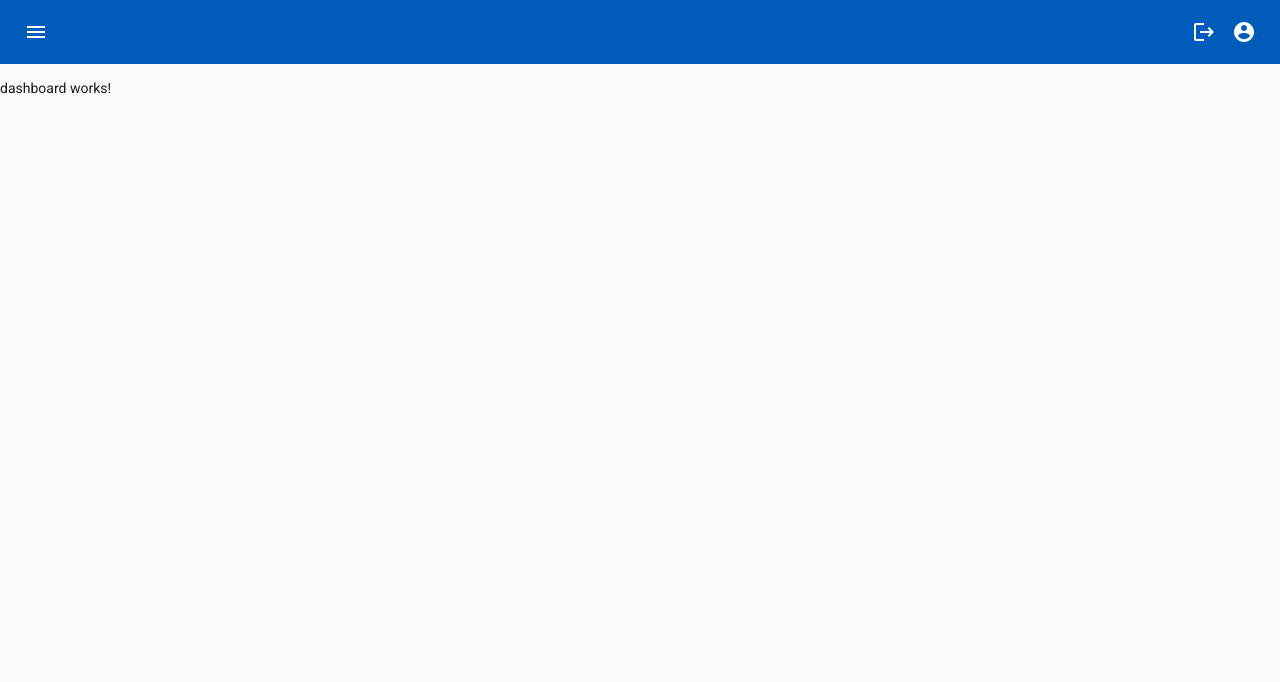
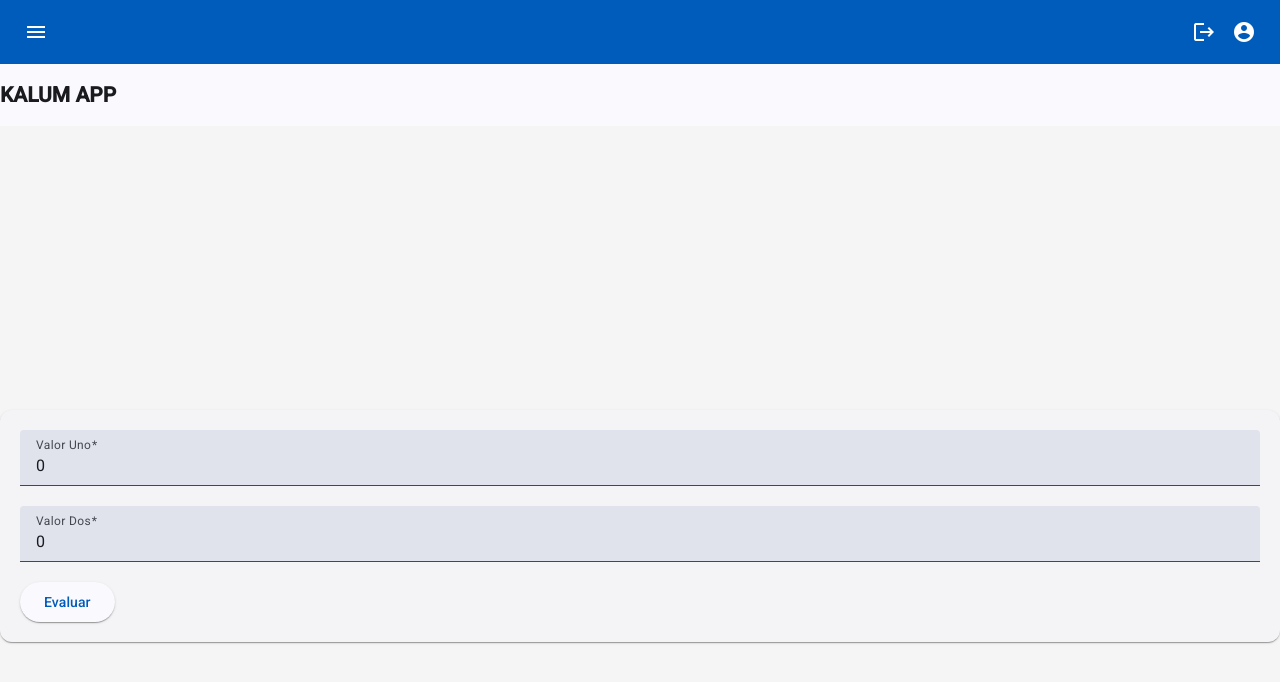
Before and after one commit to EdwinTumax/kalium-app-2026-angular, an Angular app: page /dashboard in a window 1280 px wide. Shown: the top 682 px of the page. Built offline with nearby package versions, Linux system fonts and the light colour scheme.

Commit message:
example demo

```diff
--- a/package.json
+++ b/package.json
@@ -31,6 +31,7 @@
     "@angular/platform-browser": "^20.1.0",
     "@angular/router": "^20.1.0",
     "rxjs": "~7.8.0",
+    "sweetalert2": "^11.26.25",
     "tslib": "^2.3.0",
     "zone.js": "~0.15.0"
   },
--- a/src/app/page/dashboard/dashboard.html
+++ b/src/app/page/dashboard/dashboard.html
@@ -1 +1,20 @@
-<p>dashboard works!</p>
+<h2 mat-dialog-title>
+    <p>{{tituloPrincipal}}</p>
+</h2>
+<div class="form-container">
+    <mat-card class="form-card">
+        <form [formGroup]="formulario">
+            <mat-form-field appearance="fill" class="full-width">
+                <mat-label>Valor Uno</mat-label>
+                <input matInput formControlName="valorUno">
+            </mat-form-field>
+            <mat-form-field appearance="fill" class="full-width">
+                <mat-label>Valor Dos</mat-label>
+                <input matInput formControlName="valorDos">
+            </mat-form-field>
+            <button mat-raised-button color="primary" type="submit" (click)="onSubmit()">
+                Evaluar
+            </button>
+        </form>
+    </mat-card>
+</div>
--- a/src/app/page/dashboard/dashboard.ts
+++ b/src/app/page/dashboard/dashboard.ts
@@ -1,14 +1,62 @@
-import { Component } from '@angular/core';
+import { CommonModule } from '@angular/common';
+import { Component, OnInit } from '@angular/core';
+import { FormBuilder, FormGroup, ReactiveFormsModule, Validators } from '@angular/forms';
 import { MatButtonModule } from '@angular/material/button';
+import { MatCardModule } from '@angular/material/card';
+import { MatDialogModule } from '@angular/material/dialog';
+import { MatFormFieldModule } from '@angular/material/form-field';
+import { MatIconModule } from '@angular/material/icon';
+import { MatInputModule } from '@angular/material/input';
+import Swal from 'sweetalert2';
 
 @Component({
   selector: 'app-dashboard',
   imports: [
-    MatButtonModule
+    CommonModule,
+    ReactiveFormsModule,
+    MatCardModule,
+    MatFormFieldModule,
+    MatInputModule,
+    MatButtonModule,
+    MatIconModule,
+    MatDialogModule
   ],
   templateUrl: './dashboard.html',
   styleUrl: './dashboard.css',
 })
+
+
 export class Dashboard {
 
+  formulario!: FormGroup;
+
+  tituloPrincipal = 'KALUM APP';
+
+  constructor(private formBuidler: FormBuilder) {
+    this.formulario = this.formBuidler.group({
+      valorUno: [0, Validators.required],
+      valorDos: [0, Validators.required]
+    });
+  }
+
+  onSubmit() {
+    if (this.formulario.valid) {
+      let valorUno = this.formulario.get('valorUno')?.value;
+      let valorDos = this.formulario.get('valorDos')?.value;
+      if (Number(valorUno) > Number(valorDos)) {
+        Swal.fire({
+          title: "Operadores Condicionales",
+          text: `El valor ${valorUno} es mayor`,
+          icon: "info"
+        });
+      } else {
+        Swal.fire({
+          title: "Operadores Condicionales",
+          text: `El valor ${valorDos} es mayor `,
+          icon: "info"
+        });
+      }
+    }
+  }
+
 }
--- a/src/styles.css
+++ b/src/styles.css
@@ -42,3 +42,24 @@
 .toolbar-spacer {
     flex: 1 1 auto;
 }
+
+
+.form-container {
+    height: 100vh;
+    display: flex;
+    justify-content: center;
+    align-items: center;
+    background-color: #f5f5f5;
+}
+
+.form-card {
+    width: 100%;
+    padding: 20px;
+    display: flex;
+    flex-direction: column;
+    gap: 16px;;
+}
+
+.full-width {
+    width: 100%;
+}
```
Also changed, not shown: 1 other file (tests, documents, lock files or other folders).
